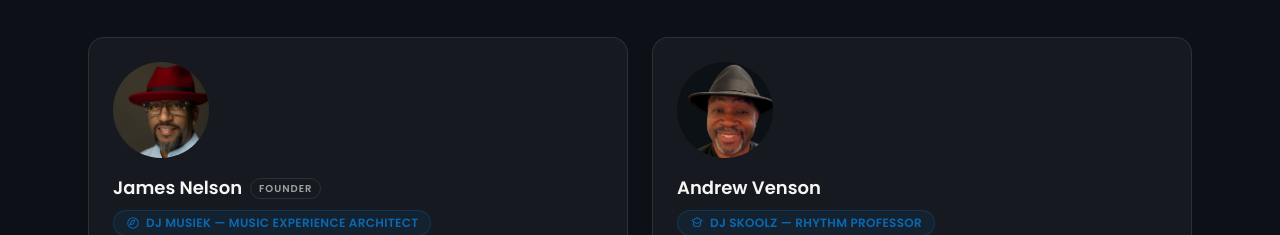
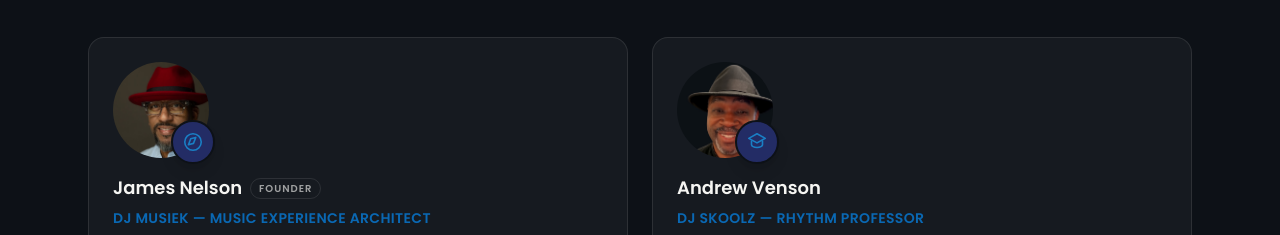
Before and after one commit to jrobertnjr-web/inkeywebtest, a Next.js app: page /about in a window 1280 px wide. Shown: the part 717-952 px from the top of the page. Built offline with nearby package versions, Linux system fonts and the light colour scheme; no server answers.

Commit message:
Redesign team specialty icons as badge medallions on the avatar

```diff
--- a/src/app/about/page.tsx
+++ b/src/app/about/page.tsx
@@ -48,9 +48,26 @@ export default function AboutPage() {
         <div className="mt-8 grid gap-6 sm:grid-cols-2">
           {teamMembers.map((member) => (
             <Card key={member.name} className="flex flex-col items-start gap-4">
-              <div className="h-24 w-24 overflow-hidden rounded-full bg-border">
-                {/* eslint-disable-next-line @next/next/no-img-element -- local placeholder SVG, swapped for real photos later */}
-                <img src={member.photo} alt={member.name} className="h-full w-full object-cover" />
+              <div className="relative h-24 w-24 shrink-0">
+                <div className="h-24 w-24 overflow-hidden rounded-full bg-border">
+                  {/* eslint-disable-next-line @next/next/no-img-element -- local placeholder SVG, swapped for real photos later */}
+                  <img src={member.photo} alt={member.name} className="h-full w-full object-cover" />
+                </div>
+                <div className="absolute -bottom-1.5 -right-1.5 flex h-11 w-11 items-center justify-center rounded-full border-2 border-background bg-indigo shadow-lg">
+                  <svg
+                    width="22"
+                    height="22"
+                    viewBox="0 0 24 24"
+                    fill="none"
+                    stroke="var(--primary-hover)"
+                    strokeWidth="1.75"
+                    strokeLinecap="round"
+                    strokeLinejoin="round"
+                    aria-hidden
+                  >
+                    {roleIcons[member.icon]}
+                  </svg>
+                </div>
               </div>
               <div>
                 <div className="flex flex-wrap items-center gap-2">
@@ -61,20 +78,7 @@ export default function AboutPage() {
                     </span>
                   )}
                 </div>
-                <p className="mt-2 inline-flex items-center gap-1.5 rounded-full border border-primary/30 bg-primary/10 px-3 py-1 text-xs font-semibold uppercase tracking-wide text-primary">
-                  <svg
-                    width="14"
-                    height="14"
-                    viewBox="0 0 24 24"
-                    fill="none"
-                    stroke="currentColor"
-                    strokeWidth="1.75"
-                    strokeLinecap="round"
-                    strokeLinejoin="round"
-                    aria-hidden
-                  >
-                    {roleIcons[member.icon]}
-                  </svg>
+                <p className="mt-1.5 text-sm font-semibold uppercase tracking-wide text-primary">
                   {member.role}
                 </p>
                 <p className="mt-3 text-sm text-muted">{member.bio}</p>
```
